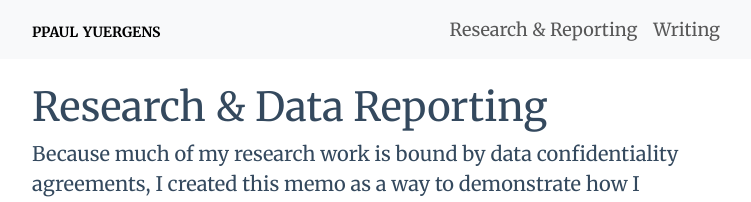
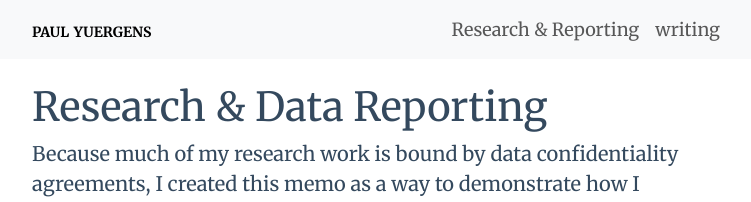
Before and after one commit to pyrgns/pyrgns.github.io, a Jekyll site: the page built from trails.md, in a window 1280 px wide. Shown: the top 202 px of the page, without its empty margins (260-1011 px from the left). Built offline with Jekyll 4.4.1, drawn with Linux system fonts in a browser that asks for light colours.

Commit message:
Update nav.html

```diff
--- a/_includes/nav.html
+++ b/_includes/nav.html
@@ -4,7 +4,7 @@
       <span class="navbar-toggler-icon"></span>
     </button>
     <a class="navbar-brand mx-auto" href="{{ '/' | relative_url }}">
-      <strong>ppaul yuergens</strong>
+      <strong>paul yuergens</strong>
     </a>
     <div class="collapse navbar-collapse" id="navbarNav">
       <ul class="navbar-nav ms-auto">
@@ -12,7 +12,7 @@
           <a class="nav-link" href="{{ '/trails.html' | relative_url }}">Research & Reporting</a>
         </li>
         <li class="nav-item">
-          <a class="nav-link" href="{{ '/michigan-liberation.html' | relative_url }}">Writing</a>
+          <a class="nav-link" href="{{ '/michigan-liberation.html' | relative_url }}">writing</a>
         </li>
       </ul>
     </div>
```
